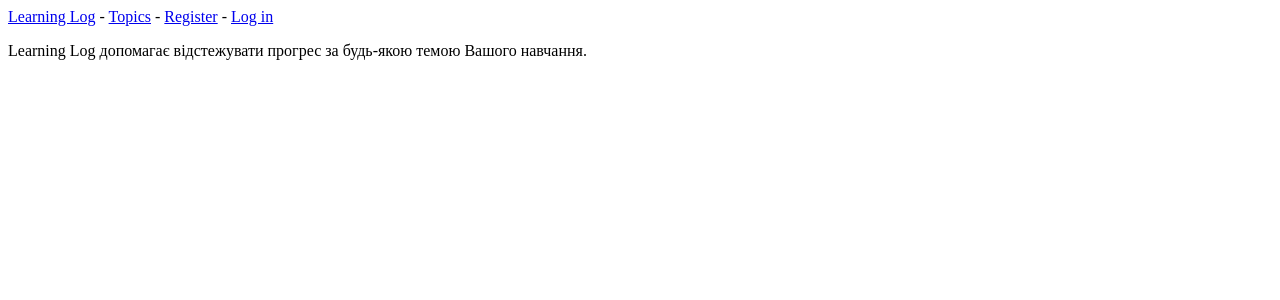
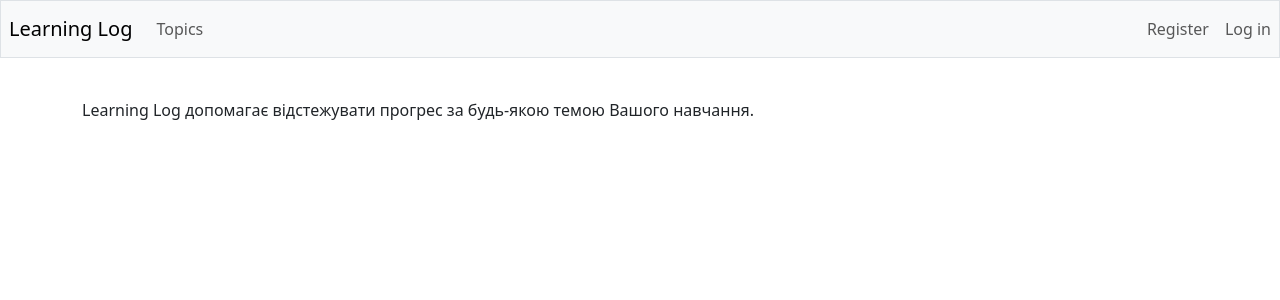
Before and after one commit to albina2604/learning-log-2023, a Django app: page / in a window 1280 px wide. Shown: the top 300 px of the page. Run offline with Django 4.2, Linux system fonts and the light colour scheme; some libraries are stand-ins or nearby versions.

Commit message:
Add bootstrap to main page

```diff
--- a/learning_logs/templates/learning_logs/base.html
+++ b/learning_logs/templates/learning_logs/base.html
@@ -1,13 +1,55 @@
-<p>
-  <a href="{% url 'learning_logs:index' %}">Learning Log</a> -
-  <a href="{% url 'learning_logs:topics' %}">Topics</a> -
-  {% if user.is_authenticated %}
-    Hello, {{ user.username }}.
-    <a href="{% url 'users:logout' %}">Log out</a>
-  {% else %}
-    <a href="{% url 'users:register' %}">Register</a> -
-    <a href="{% url 'users:login' %}">Log in</a>
-  {% endif %}
-</p>
+{% load django_bootstrap5 %}
 
-{% block content %}{% endblock content %}
+<!DOCTYPE html>
+<html lang="en">
+<head>
+    <meta charset="UTF-8">
+    <meta http-equiv="X-UA-Compatible" content="IE=edge">
+    <meta name="viewport" content="width=device-width, initial-scale=1.0">
+    <title>Learning Log</title>
+    {% bootstrap_css %}
+    {% bootstrap_javascript %}
+</head>
+<body>
+    <nav class="navbar navbar-expand-md navbar-light bg-light mb-4 ps-2 border">
+        <a href="{% url 'learning_logs:index' %}" class="navbar-brand">Learning Log</a>
+        <button class="navbar-toggler" type="button" data-toggle="collapse" data-target="#navbarCollapse" aria-controls="navbarCollapse" aria-expanded="false" aria-label="Toggle navigation">
+            <span class="navbar-toggler-icon"></span>
+        </button>
+        <div class="collapse navbar-collapse" id="navbarCollapse">
+            <ul class="navbar-nav me-auto">
+                <li class="nav-item">
+                    <a href="{% url 'learning_logs:topics' %}" class="nav-link">Topics</a>
+                </li>
+            </ul>
+            <ul class="navbar-nav ms-auto">
+                {% if user.is_authenticated %}
+                    <li class="nav-item mt-2">
+                        <span class="navbar-text">Hello, {{ user.username }}</span>
+                    </li>
+                    <li class="nav-item">
+                        <a class="nav-link" href="{% url 'users:logout' %}">Log out</a>
+                    </li>
+                {% else %}
+                    <li class="nav-item">
+                        <a class="nav-link" href="{% url 'users:register' %}">Register</a>
+                    </li>
+                    <li class="nav-item">
+                        <a class="nav-link" href="{% url 'users:login' %}">Log in</a>
+                    </li>
+                {% endif %}
+            </ul>
+        </div>
+    </nav>
+
+    <main class="container" role="main">
+        <div class="pb-2 mb-2 border_bottom">
+            {% block page_header %}{% endblock page_header %}
+        </div>
+        <div>
+            {% block content %}{% endblock content %}
+        </div>
+    </main>
+
+</body>
+</html>
```
